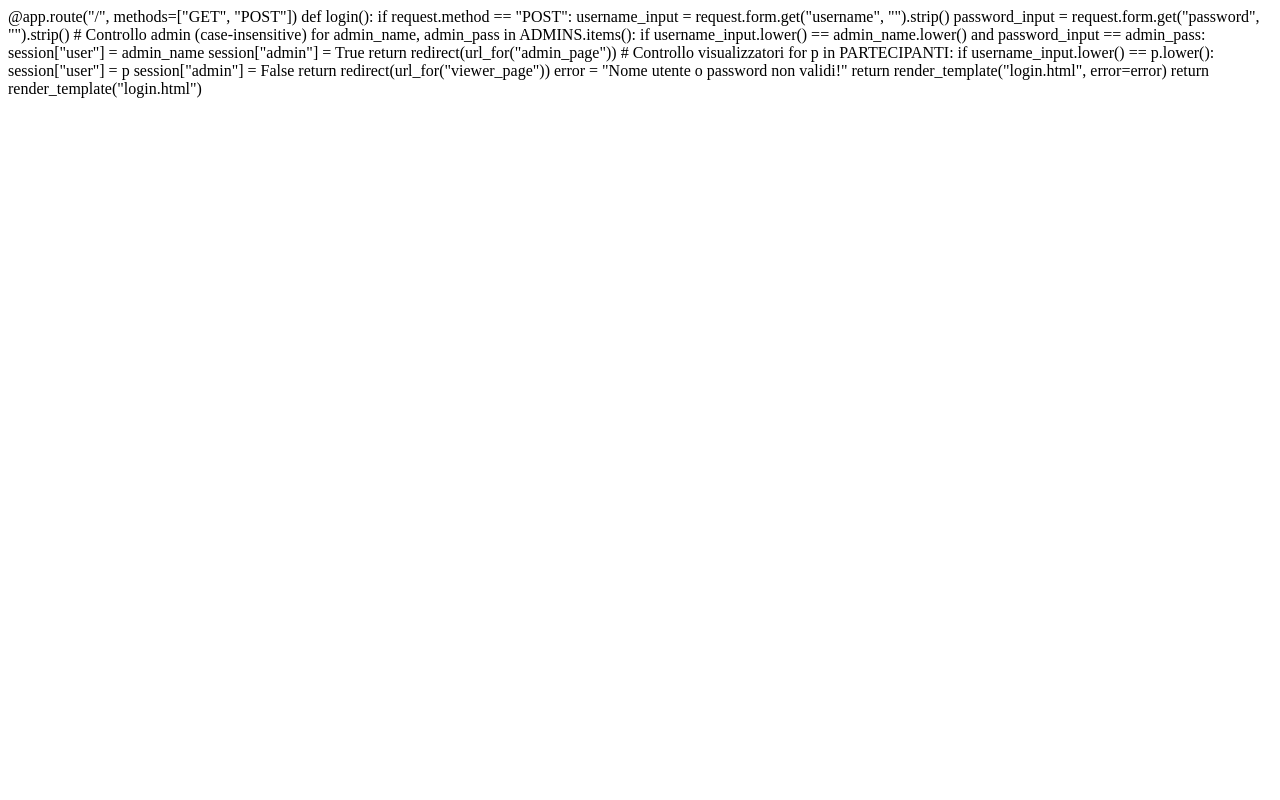
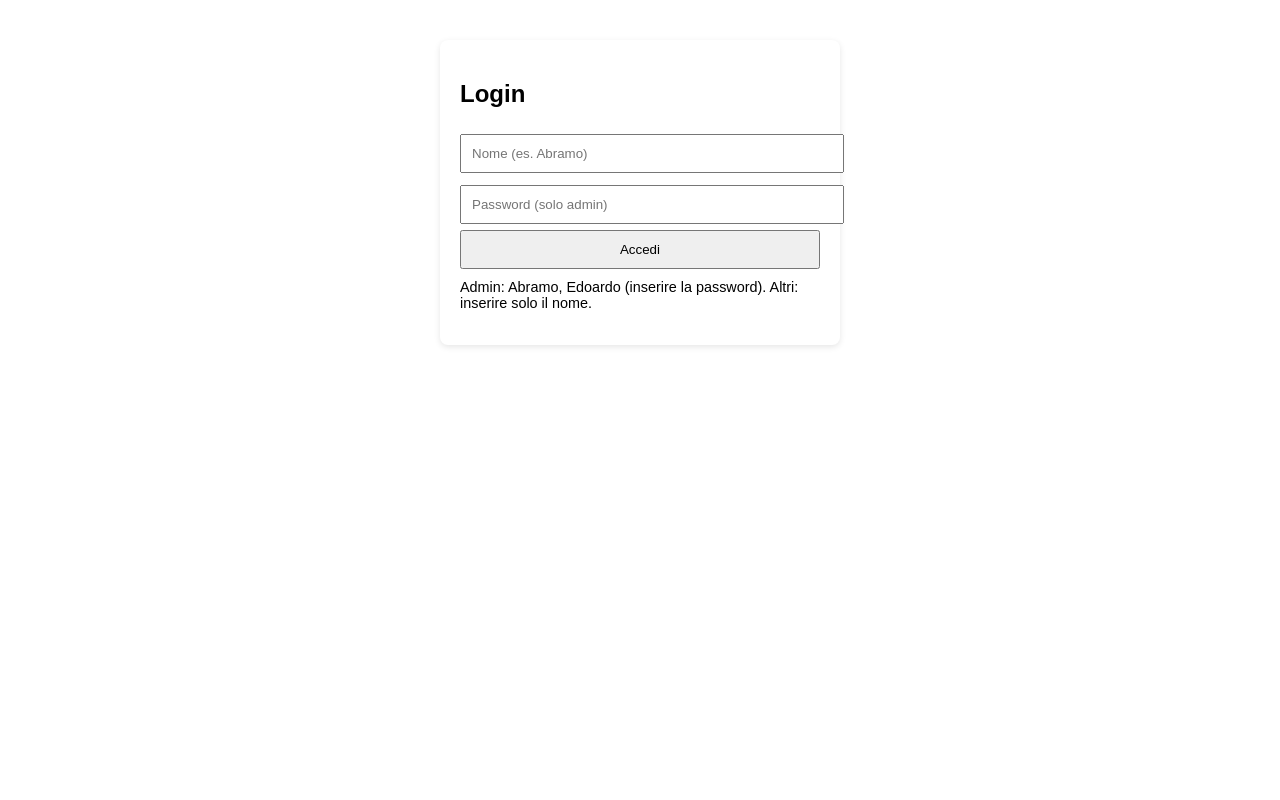
Before and after one commit to abramoibrahim09/sc3, a Flask app: page / in a window 1280 px wide. Run offline with Flask 3, Linux system fonts and the light colour scheme.

Commit message:
Update login.html

```diff
--- a/templates/login.html
+++ b/templates/login.html
@@ -1,24 +1,27 @@
-@app.route("/", methods=["GET", "POST"])
-def login():
-    if request.method == "POST":
-        username_input = request.form.get("username", "").strip()
-        password_input = request.form.get("password", "").strip()
-
-        # Controllo admin (case-insensitive)
-        for admin_name, admin_pass in ADMINS.items():
-            if username_input.lower() == admin_name.lower() and password_input == admin_pass:
-                session["user"] = admin_name
-                session["admin"] = True
-                return redirect(url_for("admin_page"))
-
-        # Controllo visualizzatori
-        for p in PARTECIPANTI:
-            if username_input.lower() == p.lower():
-                session["user"] = p
-                session["admin"] = False
-                return redirect(url_for("viewer_page"))
-
-        error = "Nome utente o password non validi!"
-        return render_template("login.html", error=error)
-
-    return render_template("login.html")
+<!DOCTYPE html>
+<html lang="it">
+<head>
+  <meta charset="utf-8">
+  <title>Login - Scommesse</title>
+  <meta name="viewport" content="width=device-width,initial-scale=1">
+  <style>
+    body{font-family:Arial;margin:20px}
+    .box{max-width:360px;margin:40px auto;padding:20px;border-radius:8px;background:#fff;box-shadow:0 2px 6px rgba(0,0,0,0.1)}
+    input{width:100%;padding:10px;margin:6px 0}
+    button{width:100%;padding:10px}
+    .error{color:red}
+  </style>
+</head>
+<body>
+  <div class="box">
+    <h2>Login</h2>
+    {% if error %}<p class="error">{{ error }}</p>{% endif %}
+    <form method="post" action="{{ url_for('login') }}">
+      <input name="username" placeholder="Nome (es. Abramo)" required>
+      <input name="password" type="password" placeholder="Password (solo admin)">
+      <button type="submit">Accedi</button>
+    </form>
+    <p style="font-size:0.9em;margin-top:10px">Admin: Abramo, Edoardo (inserire la password). Altri: inserire solo il nome.</p>
+  </div>
+</body>
+</html>
```
